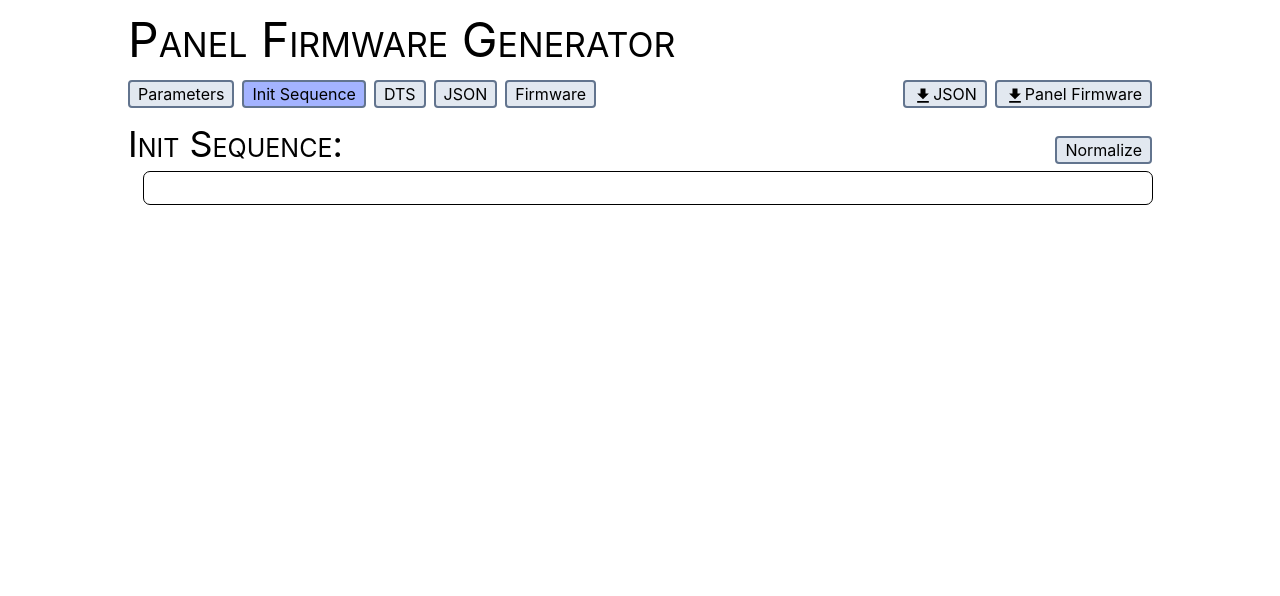
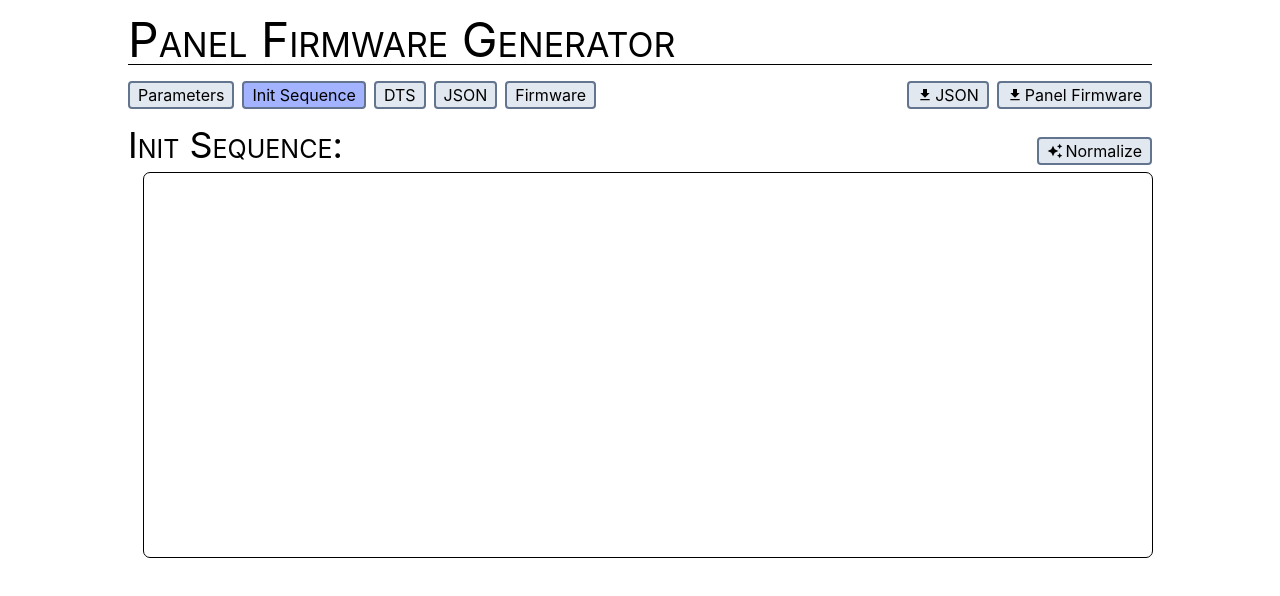
Before and after one commit to kikuchan/panel-firmware-generator, a Vue app: page / in a window 1280 px wide. Both pictures are taken after a click on the button "Init Sequence". Shown: the top 596 px of the page. Built offline with nearby package versions, Linux system fonts and the light colour scheme.

Commit message:
chore: design

```diff
--- a/src/App.vue
+++ b/src/App.vue
@@ -103,7 +103,7 @@
                 <span class="text-slate-400">@</span>
                 {{ fps(item).toFixed(2) }}
               </div>
-              <div class="space-x-0.5">
+              <div class="flex gap-0.5">
                 <button class="" @click.stop="duplicateItem(item)">Duplicate</button>
                 <button class="border-red-400! bg-red-200! hover:bg-red-300!" @click.stop="removeItem(item)">
                   Remove
@@ -162,7 +162,7 @@
     <div v-if="page === 'init-sequence'" class="flex flex-grow basis-full flex-col">
       <h2>
         Init Sequence:
-        <button @click="normalizeCommands()">Normalize</button>
+        <button @click="normalizeCommands()"><Icon name="creation" />Normalize</button>
       </h2>
       <div class="relative flex-grow pl-4">
         <textarea v-model="commands" class="h-full w-full resize-none" />
@@ -510,6 +510,7 @@ h2 {
 
 h1 {
   @apply mb-4 text-5xl;
+  @apply border-b;
 }
 
 h2 {
@@ -520,10 +521,11 @@ button {
   @apply cursor-pointer rounded border-2 border-slate-500 bg-slate-200 px-2 text-base hover:bg-slate-300;
   @apply aria-selected:bg-indigo-300;
   @apply disabled:border-slate-300 disabled:text-slate-400;
+  @apply flex items-center gap-0.5;
 }
 
 textarea {
-  @apply field-sizing-content w-full overflow-auto rounded-md p-2 font-mono outline outline-black focus:outline-2;
+  @apply field-sizing-content min-h-96 w-full overflow-auto rounded-md p-2 font-mono outline outline-black focus:outline-2;
 }
 
 .content {
--- a/src/components/Icon.vue
+++ b/src/components/Icon.vue
@@ -1,5 +1,5 @@
 <template>
-  <svg style="display: inline-block; width: 1.25em; height: 1.25em" class="align-middle" viewBox="0 0 24 24">
+  <svg style="display: inline-block; width: 1rem; height: 1rem" viewBox="0 0 24 24">
     <path :d="icons[props.name]" />
   </svg>
 </template>
@@ -8,6 +8,8 @@
 const icons = {
   download: 'M5,20H19V18H5M19,9H15V3H9V9H5L12,16L19,9Z',
   upload: 'M9,16V10H5L12,3L19,10H15V16H9M5,20V18H19V20H5Z',
+  creation:
+    'M19,1L17.74,3.75L15,5L17.74,6.26L19,9L20.25,6.26L23,5L20.25,3.75M9,4L6.5,9.5L1,12L6.5,14.5L9,20L11.5,14.5L17,12L11.5,9.5M19,15L17.74,17.74L15,19L17.74,20.25L19,23L20.25,20.25L23,19L20.25,17.74',
 };
 
 const props = defineProps<{
```
